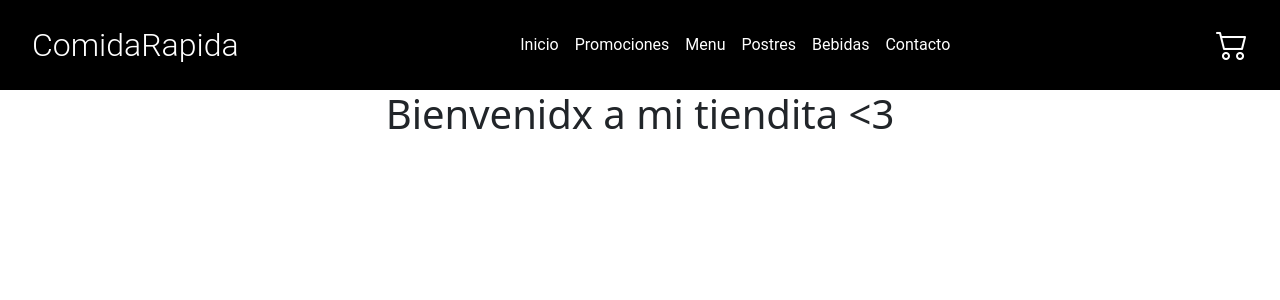
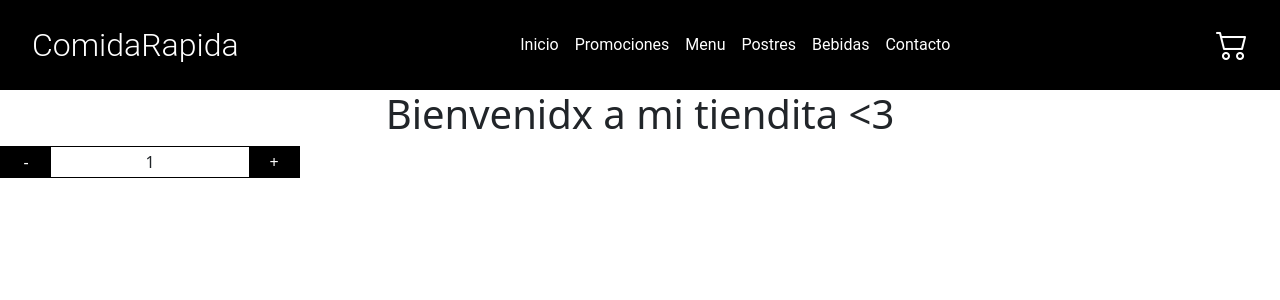
Before and after one commit to lucianina120/ecommerce, a React (Create React App) app: page / in a window 1280 px wide. Shown: the top 300 px of the page. Built offline with nearby package versions, Linux system fonts and the light colour scheme.

Commit message:
ADD ItemCount component in ItemListContainer

```diff
--- /dev/null
+++ b/src/components/ItemCount.css
@@ -0,0 +1,26 @@
+.count{
+    display: flex;
+    flex-direction: row;
+    border: solid black 1px;
+    justify-content: space-between;
+    align-items: center;
+    width: 300px;
+}
+
+.btn-count{
+    width: 50px;
+    height: 30px;
+    background-color: black;
+    color: white;
+
+}
+
+ .btn-count:hover{
+    border: solid white 1px;
+
+}
+.btn-count:active{
+    background-color: white;
+    color: black;
+
+}
--- /dev/null
+++ b/src/components/ItemCount.jsx
@@ -0,0 +1,29 @@
+import "./ItemCount.css"
+import { useState } from "react"
+
+function ItemCount({stock}){
+
+    const [count, setCount]  = useState(1)
+
+    function contadorSuma() {
+      if(count < stock){
+        setCount(count + 1)
+      }
+    }
+
+    function contadorResta() {
+      if (count > 1){
+        setCount(count - 1)
+      }
+    }
+
+    return(
+        <div className="count">
+            <button className="btn-count"  onClick={contadorResta}>-</button>
+            <span>{count}</span>
+            <button className="btn-count" onClick={contadorSuma}>+</button>
+        </div>
+    )
+}
+
+export default ItemCount;
--- a/src/components/ItemListContainer.jsx
+++ b/src/components/ItemListContainer.jsx
@@ -1,5 +1,12 @@
+import ItemCount from "./ItemCount";
+
 function ItemListContainer({ greeting }) {
-    return <h1>{greeting}</h1>;
+    return (
+        <div>
+            <h1>{greeting}</h1>
+            <ItemCount stock={7} />
+        </div>
+    );
 }
 
 export default ItemListContainer;
--- a/src/index.css
+++ b/src/index.css
@@ -17,3 +17,7 @@ code {
 li{
   list-style: none;
 }
+
+button{
+  border: none;
+}
```
Also changed, not shown: src/App.js (+11 -9 lines).
